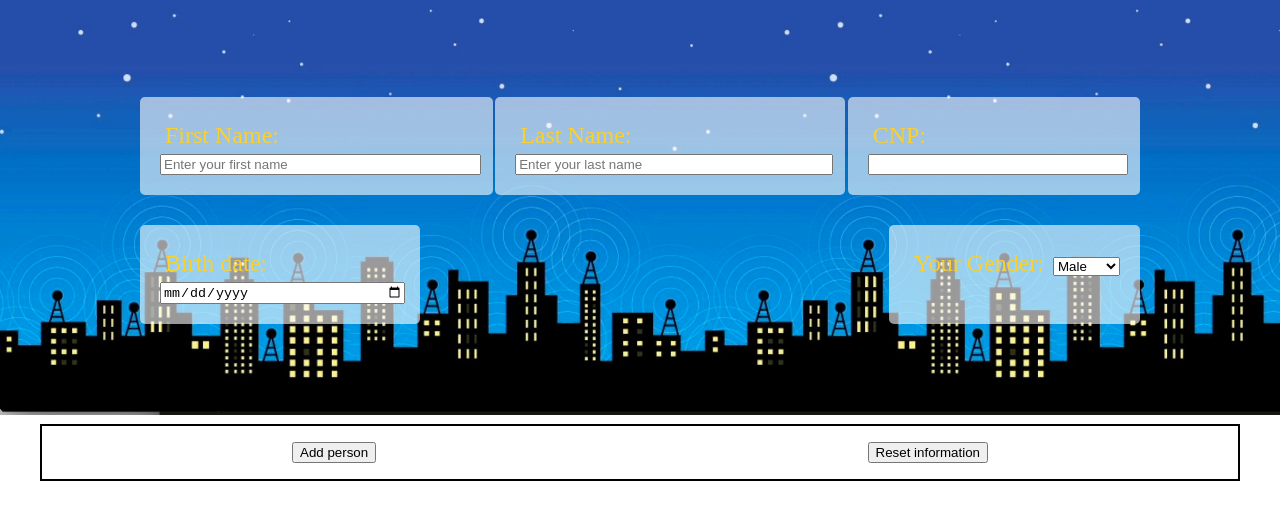
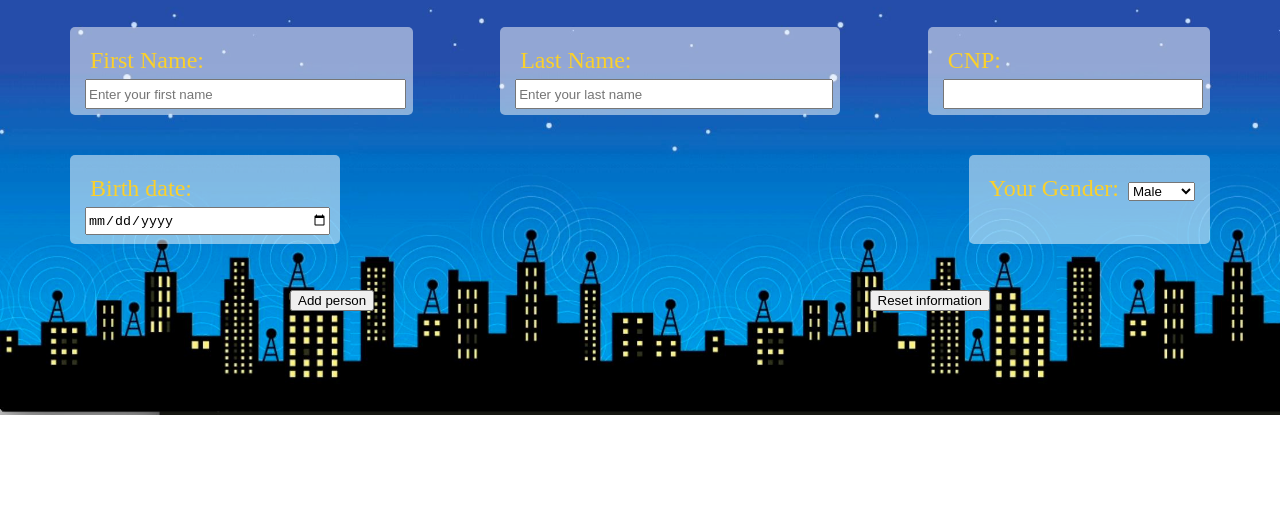
Before and after one commit to emanuele-ghica/test_repo, a plain HTML site: page index.html in a window 1280 px wide. Shown: the part 241-760 px from the top of the page. Drawn offline with Linux system fonts and the light colour scheme.

Commit message:
New Styling

```diff
--- a/style.css
+++ b/style.css
@@ -46,27 +46,27 @@ body ul > li:last-child > a {
 
 body ul > li > a:hover {
     background-color: #72bcd4;
-
 }
 
 .form-body form {
     display: flex;
     flex-wrap: wrap;
     justify-content: space-between;
-    margin: 100px;
-    row-gap: 30px;
+    margin: 30px;
+    row-gap: 40px;
 }
 
 body .form-body h1 {
     text-align: center;
     color: #FAD02C;
 }
+
 .form-field{
-    background-color: rgba(255, 255, 255, 0.6);
+    background-color: rgba(255, 255, 255, 0.5);
     border-radius: 5px;
-    padding: 20px;
+    padding: 15px;
+}
 
-}
 .form-field > label{
     color: #FAD02C;
     padding: 5px;
@@ -76,7 +76,9 @@ body .form-body h1 {
 
 .form-field > input{
     width: 100%;
+    height: 40%;
 }
+
 .action-button{
     display: flex;
     justify-content: space-between;
@@ -84,7 +86,5 @@ body .form-body h1 {
     text-align: center;
     text-decoration: none;
     padding: 16px 250px;
-    border: 2px solid #000;
     font-size: 24px;
-
 }
```
